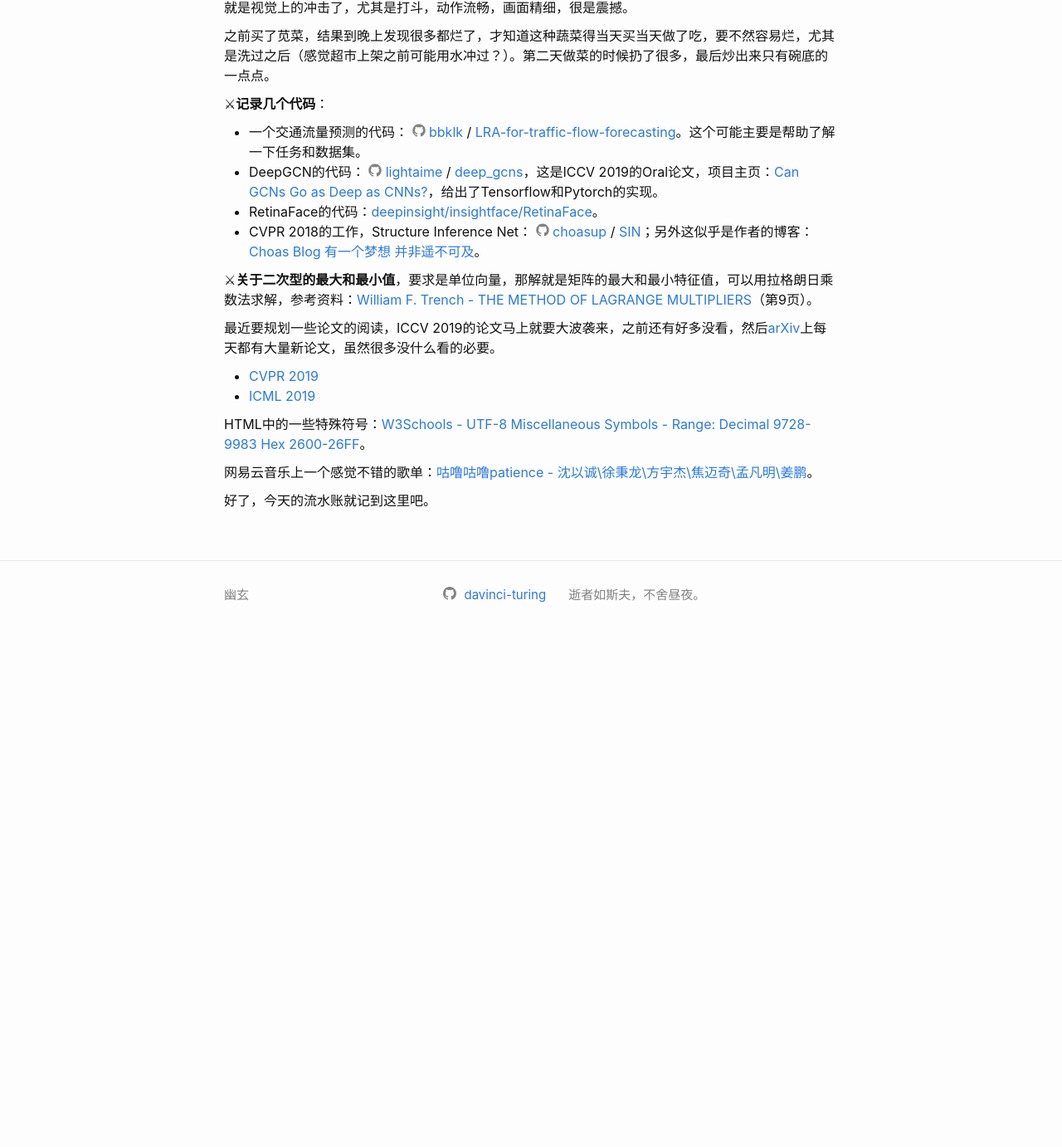
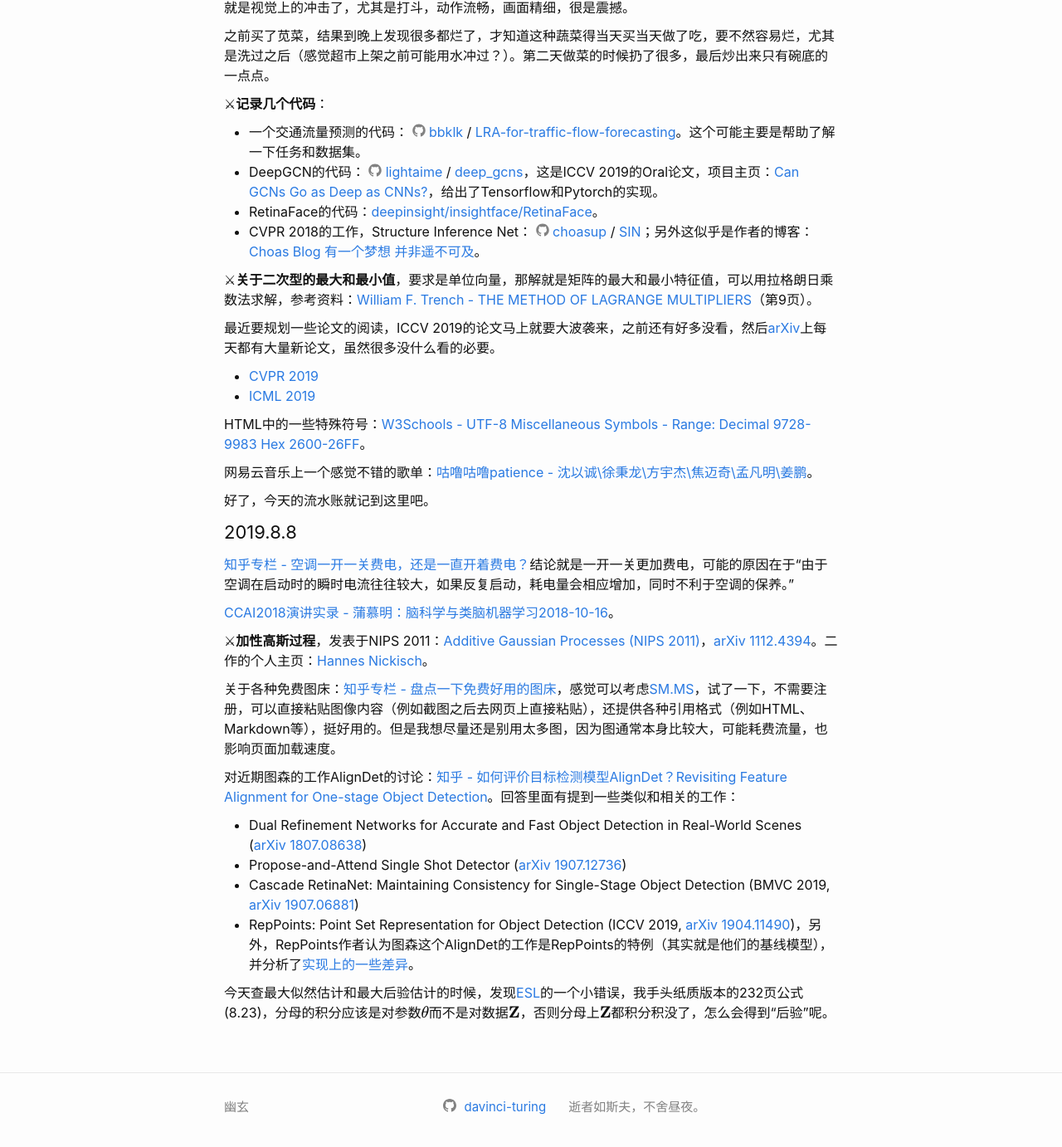
Before and after one commit to davinci-turing/davinci-turing.github.io, a Jekyll site: the page built from _posts/2019-08-04-no-idea-what-to-write.markdown, in a window 1280 px wide and 1400 px high, scrolled down 891 px. Shown: the top 1382 px of the window at 83% size. Built offline with Jekyll 4.4.1, drawn with Linux system fonts in a browser that asks for light colours; formulas are drawn with MathJax 3; before the commit the page ends 1674 px from its top, so only the background shows below that; some of the changed text lies outside the part shown.

Commit message:
Update text contents of 2019.8.8.

```diff
--- a/_posts/2019-08-04-no-idea-what-to-write.markdown
+++ b/_posts/2019-08-04-no-idea-what-to-write.markdown
@@ -58,3 +59,21 @@ HTML中的一些特殊符号：[W3Schools - UTF-8 Miscellaneous Symbols - Range:
 网易云音乐上一个感觉不错的歌单：[咕噜咕噜patience - 沈以诚\徐秉龙\方宇杰\焦迈奇\孟凡明\姜鹏](https://music.163.com/playlist?id=2220042776&userid=525816)。
 
 好了，今天的流水账就记到这里吧。
+
+## 2019.8.8
+
+[知乎专栏 - 空调一开一关费电，还是一直开着费电？](https://zhuanlan.zhihu.com/p/40331879)结论就是一开一关更加费电，可能的原因在于“由于空调在启动时的瞬时电流往往较大，如果反复启动，耗电量会相应增加，同时不利于空调的保养。”
+
+[CCAI2018演讲实录 - 蒲慕明：脑科学与类脑机器学习2018-10-16](https://pan.baidu.com/s/1B7-phZ0ibT8LCYrqRWItAQ)。
+
+<span>&#9876;</span>**加性高斯过程**，发表于NIPS 2011：[Additive Gaussian Processes (NIPS 2011)](https://papers.nips.cc/paper/4221-additive-gaussian-processes)，[arXiv 1112.4394](https://arxiv.org/abs/1112.4394)。二作的个人主页：[Hannes Nickisch](http://hannes.nickisch.org/)。
+
+关于各种免费图床：[知乎专栏 - 盘点一下免费好用的图床](https://zhuanlan.zhihu.com/p/35270383)，感觉可以考虑[SM.MS](https://sm.ms/)，试了一下，不需要注册，可以直接粘贴图像内容（例如截图之后去网页上直接粘贴），还提供各种引用格式（例如HTML、Markdown等），挺好用的。但是我想尽量还是别用太多图，因为图通常本身比较大，可能耗费流量，也影响页面加载速度。
+
+对近期图森的工作AlignDet的讨论：[知乎 - 如何评价目标检测模型AlignDet？Revisiting Feature Alignment for One-stage Object Detection](https://www.zhihu.com/question/338959309)。回答里面有提到一些类似和相关的工作：
+- Dual Refinement Networks for Accurate and Fast Object Detection in Real-World Scenes ([arXiv 1807.08638](https://arxiv.org/abs/1807.08638))
+- Propose-and-Attend Single Shot Detector ([arXiv 1907.12736](https://arxiv.org/abs/1907.12736))
+- Cascade RetinaNet: Maintaining Consistency for Single-Stage Object Detection (BMVC 2019, [arXiv 1907.06881](https://arxiv.org/abs/1907.06881))
+- RepPoints: Point Set Representation for Object Detection (ICCV 2019, [arXiv 1904.11490](https://arxiv.org/abs/1904.11490))，另外，RepPoints作者认为图森这个AlignDet的工作是RepPoints的特例（其实就是他们的基线模型），并分析了[实现上的一些差异](https://www.zhihu.com/question/338959309/answer/780428729)。
+
+今天查最大似然估计和最大后验估计的时候，发现[ESL](https://web.stanford.edu/~hastie/ElemStatLearn/)的一个小错误，我手头纸质版本的232页公式(8.23)，分母的积分应该是对参数\\(\theta\\)而不是对数据\\(\mathbf{Z}\\)，否则分母上\\(\mathbf{Z}\\)都积分积没了，怎么会得到“后验”呢。
```
Also changed, not shown: other parts of _posts/2019-08-04-no-idea-what-to-write.markdown (+2 -1 lines).
